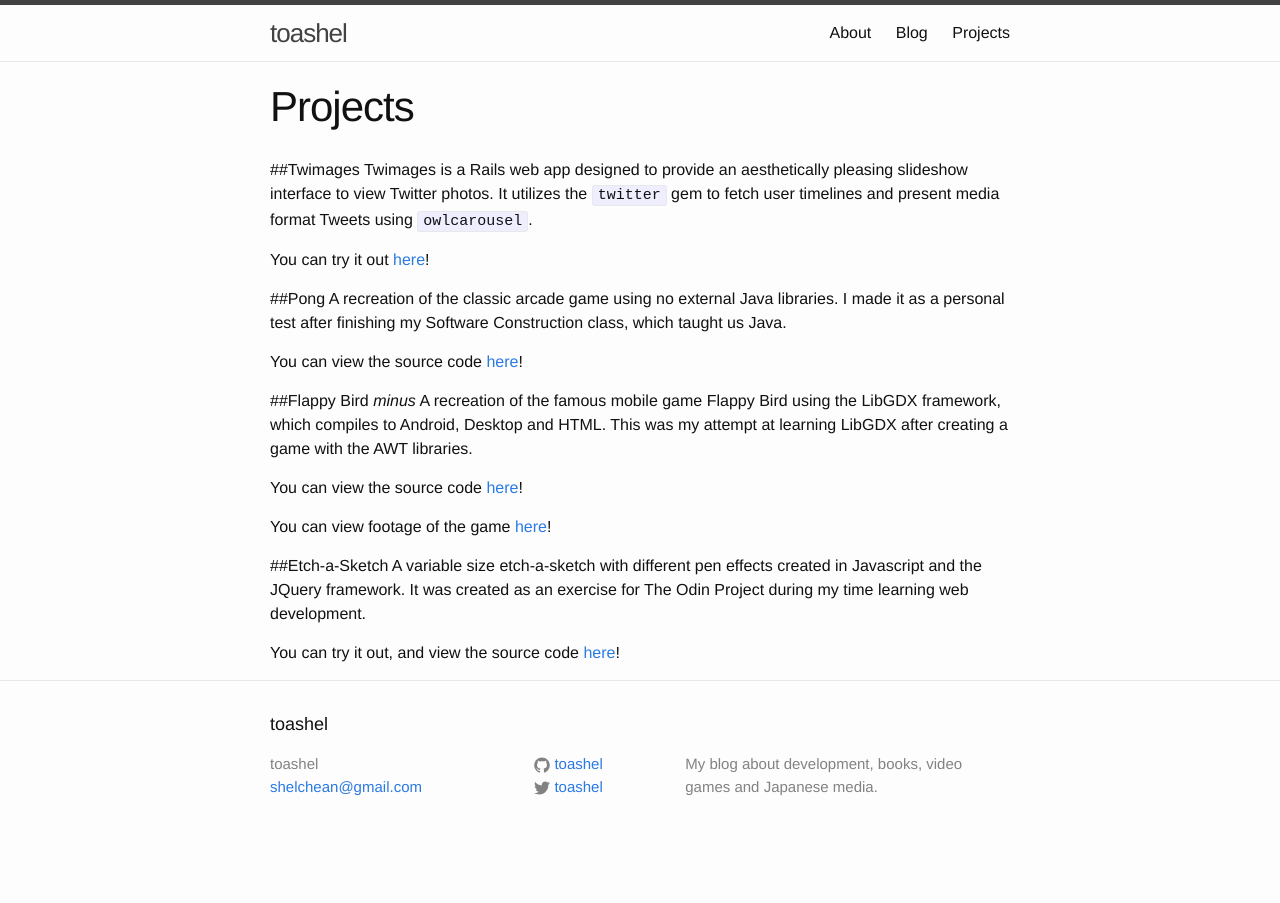
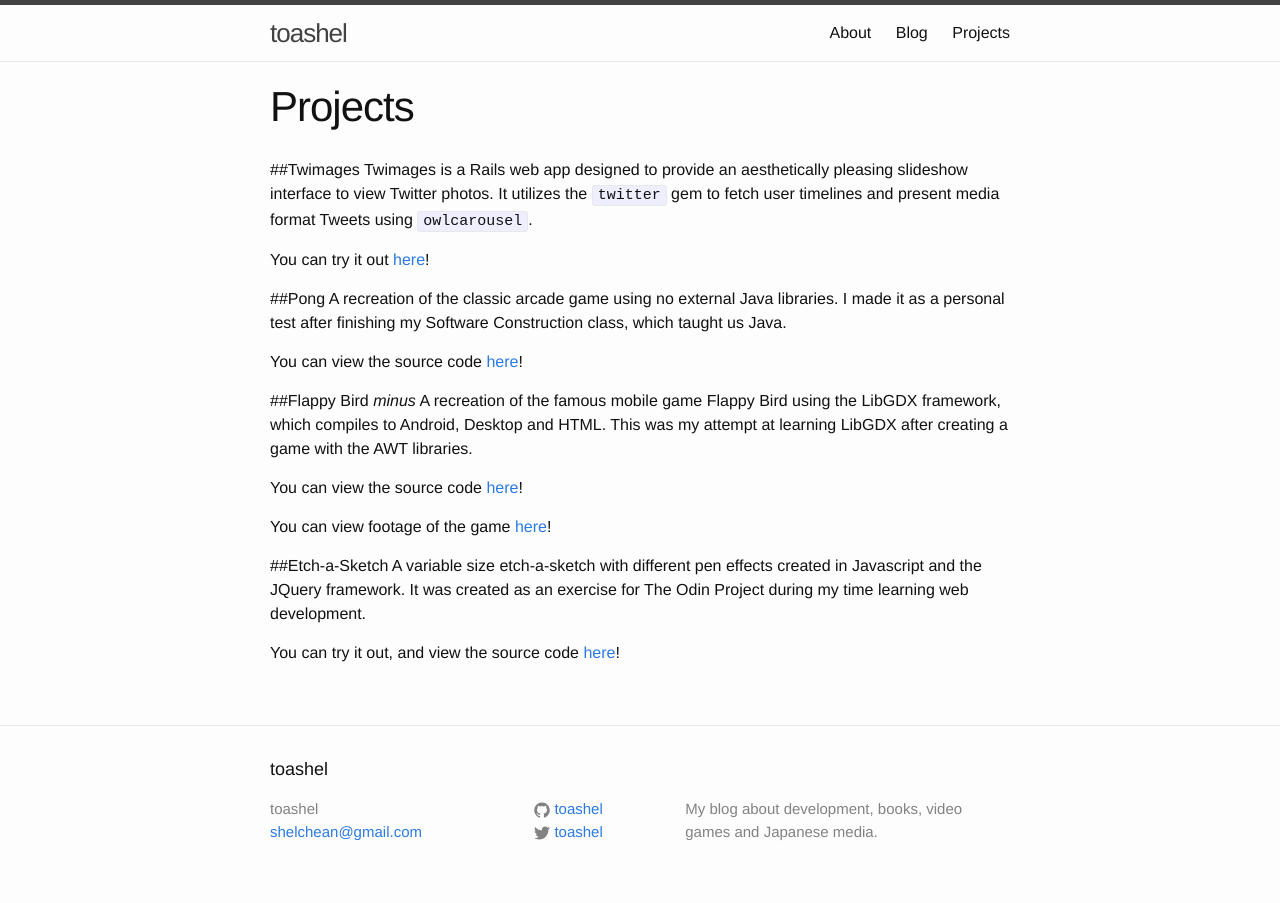
Before and after one commit to PRISISM/blog, a Jekyll site: the page built from projects.md, in a window 1280 px wide. Built offline with Jekyll 4.4.1, drawn with Linux system fonts in a browser that asks for light colours.

Commit message:
Change project layout

```diff
--- a/_layouts/default.html
+++ b/_layouts/default.html
@@ -12,7 +12,7 @@
     {% include header.html %}
 
 
-    <div class="content">
+    <div class="post-content">
 
       <div class="wrapper">
         <br>
--- a/_layouts/page.html
+++ b/_layouts/page.html
@@ -7,7 +7,7 @@ layout: default
     <h1 class="post-title">{{ page.title }}</h1>
   </header>
 
-  <div class="content">
+  <div class="post-content">
     {{ content }}
   </div>
 
--- a/projects.md
+++ b/projects.md
@@ -1,6 +1,6 @@
 ---
+title: Projects
 layout: page
-title: Projects
 permalink: /projects/
 ---
 
```
